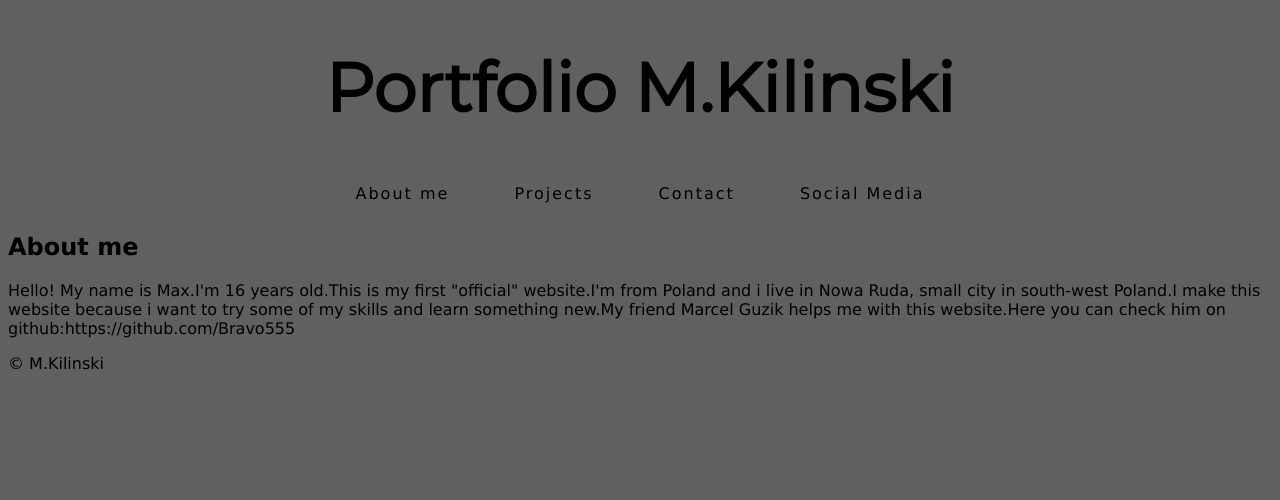
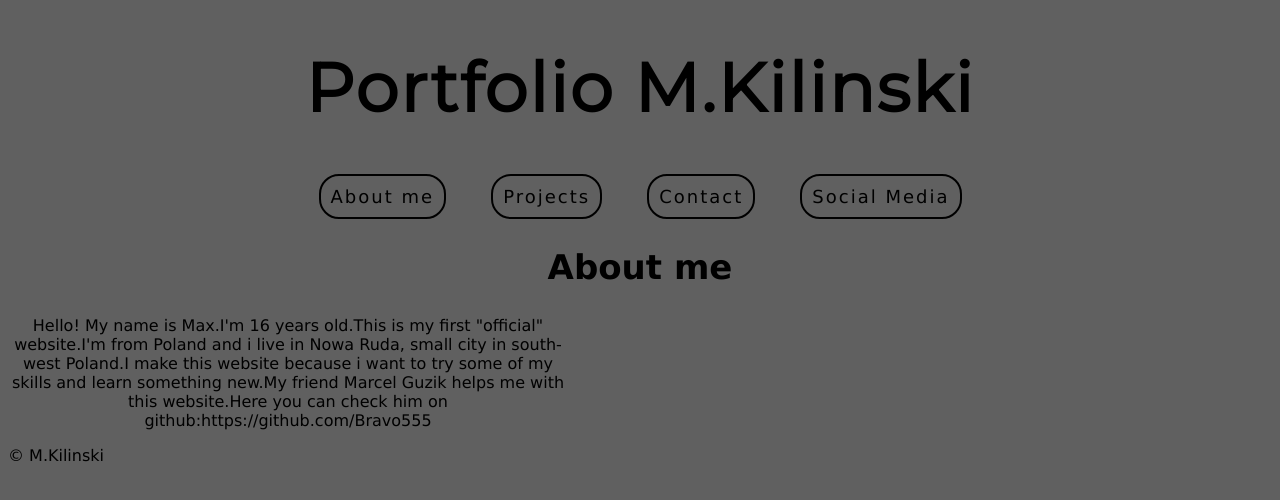
Before and after one commit to MaksemiL/STRONA1BOGITHUBCHCETAK, a plain HTML site: page index.html in a window 1280 px wide. Drawn offline with Linux system fonts and the light colour scheme.

Commit message:
Update style.css

```diff
--- a/style.css
+++ b/style.css
@@ -5,33 +5,47 @@ body
 }
 html
 {
-    background-color: rgb(96,96,96)
+    background-color: rgb(96,96,96);
 }
 #header-main
 {
     text-align: center;
     font-family: 'Montserrat', sans-serif;
+
 }
 .option
 {
+    font-size: 18px;
     padding: 10px;
     letter-spacing: 2px;
     text-align: center;
     display:inline-flex;
     margin: 0 20px;
+    border:2px solid;
+    border-radius: 20px;
 }
 .option:hover
 {
-    transition: ease 3sec;
+    transition: ease .5s;
     border: 2px solid;
+    background-color: #ffa800;
 }
 h1
 {
     font-size:68px;
+    letter-spacing: 2px;
 }
 h2
 {
+    font-size: 34px;
     clear: both;
+    text-align: center;
+
+}
+p
+{
+    text-align: center;
+    max-width: 560px;
 }
 
 nav {
```
